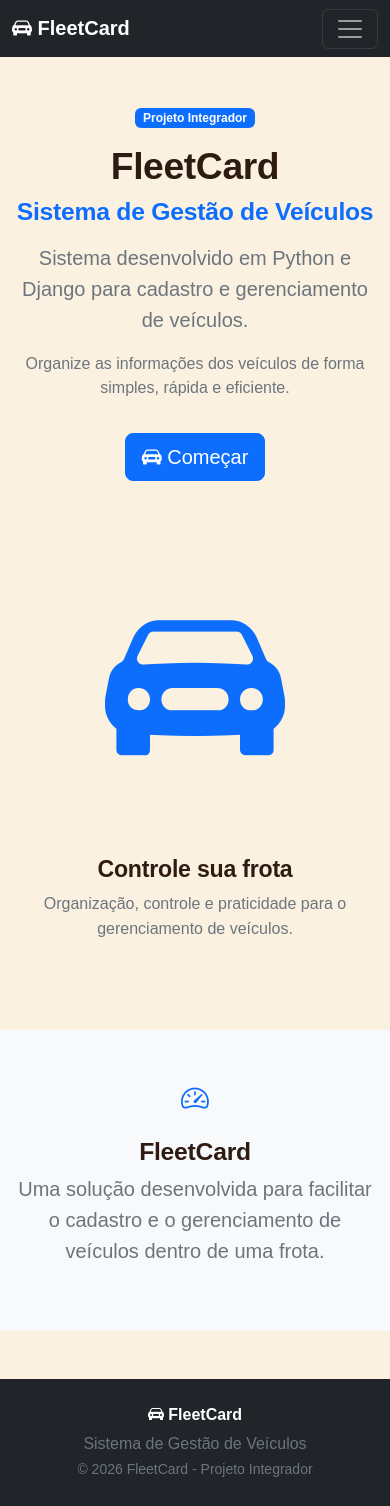
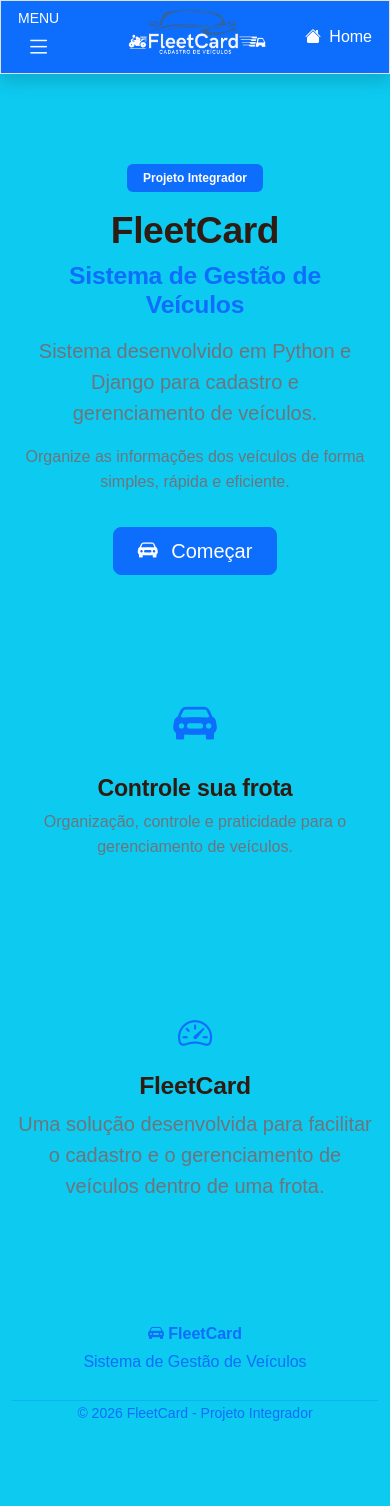
Before and after one commit to CybernautilusSS/cadastro_de_veiculos, a Django app: page / in a window 390 px wide. After the commit the page ends 1421 px from the top, so only its background shows below. Run offline with Django 5.2, Linux system fonts and the light colour scheme.

Commit message:
feat: ajusta navbar e menu lateral do FleetCard
- Ajusta a navbar principal do FleetCard
- Centraliza e redimensiona a logo
- Mantém o botão MENU com ícone Bootstrap
- Mantém o botão Home na navbar
- Estrutura o menu lateral com Offcanvas do Bootstrap
- Adiciona opções de navegação para veículos
- Organiza o rodapé do menu lateral
- Mantém layout responsivo com Bootstrap

```diff
--- a/FleetCard/static/css/style.css
+++ b/FleetCard/static/css/style.css
@@ -17,16 +17,12 @@ body {
 
     /* Textura sutil de papel/farinha */
     background-image:
-        radial-gradient(
-            circle at 12% 8%,
+        radial-gradient(circle at 12% 8%,
             rgba(151, 48, 39, 0.15),
-            transparent 40%
-        ),
-        radial-gradient(
-            circle at 88% 92%,
+            transparent 40%),
+        radial-gradient(circle at 88% 92%,
             rgba(190, 119, 13, 0.15),
-            transparent 45%
-        );
+            transparent 45%);
 }
 
 h1,
@@ -40,3 +36,19 @@ h3 {
 body {
     background: var(--cor-fundo);
 }
+
+
+
+/* Movimento da palavra e do X */
+#fecharSidebarFleetCard span,
+#fecharSidebarFleetCard i {
+    transition: transform 0.3s ease;
+}
+
+#fecharSidebarFleetCard:active span {
+    transform: translateX(-3px);
+}
+
+#fecharSidebarFleetCard:active i {
+    transform: rotate(90deg);
+}
--- a/FleetCard/templates/base.html
+++ b/FleetCard/templates/base.html
@@ -29,7 +29,7 @@
     <link rel="stylesheet" href="{% static 'css/style.css' %}">
 </head>
 
-<body>
+<body class="fundo bg-info">
 
     {% include 'includes/navbar.html' %}
 
@@ -43,6 +43,10 @@
     {% include 'includes/footer.html' %}
 
 
+
+    <script src="{% static 'js/script.js' %}"></script>
+
+
     <!-- Bootstrap JS -->
     <script
         src="https://cdn.jsdelivr.net/npm/bootstrap@5.3.3/dist/js/bootstrap.bundle.min.js">
--- a/FleetCard/templates/home.html
+++ b/FleetCard/templates/home.html
@@ -1,37 +1,38 @@
+
 {% extends 'base.html' %}
 
 {% block title %}
 
-    Home | FleetCar
+    Home | FleetCard
 
 {% endblock %}
 
 
 {% block content %}
 
-<!-- ============================= -->
+
 <!-- HOME / APRESENTAÇÃO -->
-<!-- ============================= -->
 
-<section class="container py-5">
+<section class="container-fluid py-5">
 
-    <div class="row align-items-center min-vh-100">
+    <div class="container">
 
-        <!-- ============================= -->
+        <div class="row align-items-center min-vh-100 g-5">
+
+
             <!-- TEXTO -->
-        <!-- ============================= -->
 
             <div class="col-12 col-lg-6 text-center text-lg-start">
 
-            <span class="badge bg-primary mb-3">
+                <span class="badge bg-primary mb-3 px-3 py-2">
                     Projeto Integrador
                 </span>
 
-            <h1 class="display-3 fw-bold">
+                <h1 class="display-3 display-md-2 fw-bold">
                     FleetCard
                 </h1>
 
-            <h2 class="text-primary fw-bold">
+                <h2 class="h2 h3-md text-primary fw-bold">
                     Sistema de Gestão de Veículos
                 </h2>
 
@@ -45,32 +46,34 @@
                     simples, rápida e eficiente.
                 </p>
 
-            <a href="#" class="btn btn-primary btn-lg mt-3">
-                <i class="bi bi-car-front-fill"></i>
+                <a
+                    href="#"
+                    class="btn btn-primary btn-lg mt-3 px-4">
+
+                    <i class="bi bi-car-front-fill me-2"></i>
+
                     Começar
+
                 </a>
 
             </div>
 
 
-        <!-- ============================= -->
             <!-- ÍCONE -->
-        <!-- ============================= -->
 
-        <div class="col-12 col-lg-6 text-center mt-5 mt-lg-0">
+            <div class="col-12 col-lg-6 text-center mt-4 mt-lg-0">
 
-            <div class="p-4">
+                <div class="p-3 p-md-4">
 
                     <i
-                    class="bi bi-car-front-fill text-primary"
-                    style="font-size: 180px;">
+                        class="bi bi-car-front-fill text-primary display-1">
                     </i>
 
                     <h3 class="fw-bold mt-4">
                         Controle sua frota
                     </h3>
 
-                <p class="text-secondary">
+                    <p class="text-secondary mb-0">
                         Organização, controle e praticidade
                         para o gerenciamento de veículos.
                     </p>
@@ -79,16 +82,17 @@
 
             </div>
 
+
+        </div>
+
     </div>
 
 </section>
 
 
-<!-- ============================= -->
 <!-- SOBRE O SISTEMA -->
-<!-- ============================= -->
 
-<section class="bg-light py-5">
+<section class="bg-info py-5">
 
     <div class="container">
 
@@ -96,13 +100,15 @@
 
             <div class="col-12 col-md-10 col-lg-8 text-center">
 
-                <i class="bi bi-speedometer2 text-primary fs-1"></i>
+                <i
+                    class="bi bi-speedometer2 text-primary display-4">
+                </i>
 
                 <h2 class="fw-bold mt-3">
                     FleetCard
                 </h2>
 
-                <p class="text-secondary lead">
+                <p class="text-secondary lead mb-0">
                     Uma solução desenvolvida para facilitar
                     o cadastro e o gerenciamento de veículos
                     dentro de uma frota.
@@ -116,4 +122,5 @@
 
 </section>
 
+
 {% endblock %}
--- a/FleetCard/templates/includes/footer.html
+++ b/FleetCard/templates/includes/footer.html
@@ -1,18 +1,21 @@
 
-<footer class="bg-dark text-white py-4 mt-5">
+<footer class="bg-info text-primary py-4 mt-5">
 
-    <div class="container text-center">
+    <div class="container-fluid text-center">
 
         <p class="mb-1 fw-bold">
             <i class="bi bi-car-front-fill"></i>
             FleetCard
         </p>
 
-        <p class="mb-0 text-secondary">
+        <p class="mb-0 text-primary">
             Sistema de Gestão de Veículos
         </p>
 
-        <small class="text-secondary">
+        <br>
+        <hr class="text-primary w-100 m-0 ">
+
+        <small class="text-primary">
             © 2026 FleetCard - Projeto Integrador
         </small>
 
--- a/FleetCard/templates/includes/navbar.html
+++ b/FleetCard/templates/includes/navbar.html
@@ -1,43 +1,217 @@
+{% load static %}
 
-<nav class="navbar navbar-expand-lg navbar-dark bg-dark">
+<!-- Navbar -->
 
-    <div class="container">
+<nav class="navbar navbar-dark bg-primary shadow py-0 border text-white">
 
-        <a class="navbar-brand fw-bold" href="/">
-            <i class="bi bi-car-front-fill"></i>
-            FleetCard
-        </a>
+    <div class="container-fluid px-1">
 
-        <button
-            class="navbar-toggler"
-            type="button"
-            data-bs-toggle="collapse"
-            data-bs-target="#navbarMenu"
-            aria-controls="navbarMenu"
-            aria-expanded="false"
-            aria-label="Abrir menu">
+        <!-- Menu -->
 
-            <span class="navbar-toggler-icon"></span>
+        <button id="menuFleetCard"
+            class="btn btn-primary h-100 rounded-0 d-flex flex-column justify-content-center align-items-center"
+            type="button" data-bs-toggle="offcanvas" data-bs-target="#sidebarFleetCard"
+            aria-controls="sidebarFleetCard">
+
+            <span id="menuTextoFleetCard" class="text-white fw-normal small">
+                MENU
+            </span>
+
+            <i id="menuIconFleetCard" class="bi bi-list fs-2 text-white">
+            </i>
 
         </button>
 
-        <div class="collapse navbar-collapse" id="navbarMenu">
+        <!-- Logo -->
 
-            <ul class="navbar-nav ms-auto">
+        <a href="/" class="navbar-brand position-absolute top-50 start-50 translate-middle p-0 m-0">
 
-                <li class="nav-item">
+            <img src="{% static 'imagens/Logo_FleetCard_para_cadastro_de_veículos-removebg-preview.png' %}"
+                alt="FleetCard" class="img-fluid mt-4" style="max-height: 150px; width: auto;">
 
-                    <a class="nav-link active" href="/">
-                        <i class="bi bi-house-fill"></i>
-                        Home
-                    </a>
+        </a>
 
-                </li>
+        <!-- Home -->
 
-            </ul>
+        <a href="/" class="btn btn-white ms-auto text-white">
+
+            <i class="bi bi-house-fill me-1 text-white"></i>
+
+            Home
+
+        </a>
+
+    </div>
+
+</nav>
+
+
+<!-- Sidebar -->
+
+<div class="offcanvas offcanvas-start bg-primary" tabindex="-1" id="sidebarFleetCard"
+    aria-labelledby="sidebarFleetCardLabel">
+
+
+    <!-- Cabeçalho -->
+
+    <div class="offcanvas-header bg-transparent text-white justify-content-center py-2" style="min-height: 85px;">
+
+        <button id="fecharSidebarFleetCard" type="button"
+            class="btn btn-primary text-white fw-normal d-flex align-items-center gap-2" data-bs-dismiss="offcanvas"
+            aria-label="Fechar">
+
+            <span>
+                FECHAR
+            </span>
+
+            <i class="bi bi-x-lg"></i>
+
+        </button>
+
+    </div>
+
+
+    <!-- Conteúdo -->
+
+    <div class="offcanvas-body p-0 bg-info">
+
+        <div class="list-group list-group-flush bg-info">
+
+
+            <!-- Home -->
+
+            <a href="{% url 'home' %}" class="list-group-item list-group-item-action py-3">
+
+                <i class="bi bi-house-fill text-primary me-3"></i>
+
+                Home
+
+            </a>
+
+
+            <!-- Veículos -->
+
+            <a href="#" class="list-group-item list-group-item-action py-3">
+
+                <i class="bi bi-car-front-fill text-primary me-3"></i>
+
+                Veículos
+
+            </a>
+
+
+            <!-- Cadastrar -->
+
+            <a href="#" class="list-group-item list-group-item-action py-3">
+
+                <i class="bi bi-plus-circle-fill text-primary me-3"></i>
+
+                Cadastrar veículo
+
+            </a>
+
+
+            <!-- Lista -->
+
+            <a href="#" class="list-group-item list-group-item-action py-3">
+
+                <i class="bi bi-card-list text-primary me-3"></i>
+
+                Lista de veículos
+
+            </a>
+
+
+            <!-- Editar -->
+
+            <a href="#" class="list-group-item list-group-item-action py-3">
+
+                <i class="bi bi-pencil-square text-primary me-3"></i>
+
+                Editar veículos
+
+            </a>
+
+
+            <!-- Excluir -->
+
+            <a href="#" class="list-group-item list-group-item-action py-3">
+
+                <i class="bi bi-trash-fill text-primary me-3"></i>
+
+                Excluir veículos
+
+            </a>
+
+
+            <!-- Motoristas -->
+
+            <a href="#" class="list-group-item list-group-item-action py-3">
+
+                <i class="bi bi-person-fill text-primary me-3"></i>
+
+                Motoristas
+
+            </a>
+
+
+            <!-- Relatórios -->
+
+            <a href="#" class="list-group-item list-group-item-action py-3">
+
+                <i class="bi bi-file-earmark-text-fill text-primary me-3"></i>
+
+                Relatórios
+
+            </a>
+
+
+            <!-- Configurações -->
+
+            <a href="#" class="list-group-item list-group-item-action py-3">
+
+                <i class="bi bi-gear-fill text-primary me-3"></i>
+
+                Configurações
+
+            </a>
+
+
+            <!-- Sobre -->
+
+            <a href="#" class="list-group-item list-group-item-action py-3">
+
+                <i class="bi bi-info-circle-fill text-primary me-3"></i>
+
+                Sobre o FleetCard
+
+            </a>
+
+
+        </div>
+
+
+        <!-- Rodapé -->
+
+        <div class="text-center w-100 p-4">
+
+            <a href="/" class="d-block text-decoration-none">
+
+                <img src="{% static 'imagens/Logo_FleetCard_para_cadastro_de_veículos-removebg-preview.png' %}"
+                    alt="FleetCard" class="img-fluid d-block mx-auto w-75 w-md-50">
+
+            </a>
+
+            <h5 class="text-primary fw-bold mb-0">
+                FleetCard
+            </h5>
+
+            <p class="text-primary small mb-0">
+                Sistema de cadastro e controle de veículos.
+            </p>
 
         </div>
 
     </div>
 
-</nav>
+</div>
```
Also changed, not shown: FleetCard/static/imagens/Logo FleetCard para cadastro de veículos.png (added), FleetCard/static/imagens/Logo_FleetCard_para_cadastro_de_veículos-removebg-preview.png (added), FleetCard/static/js/script.js (added). Lines whose indentation alone changed are shown as unchanged.
